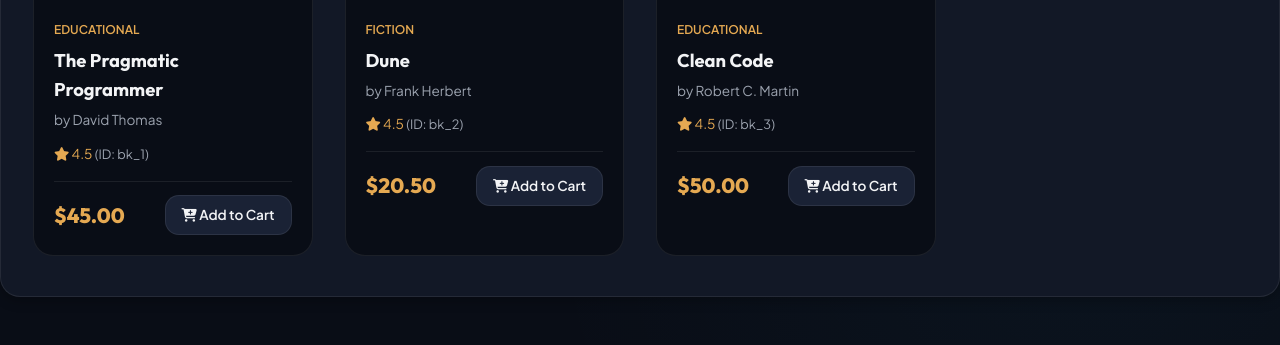
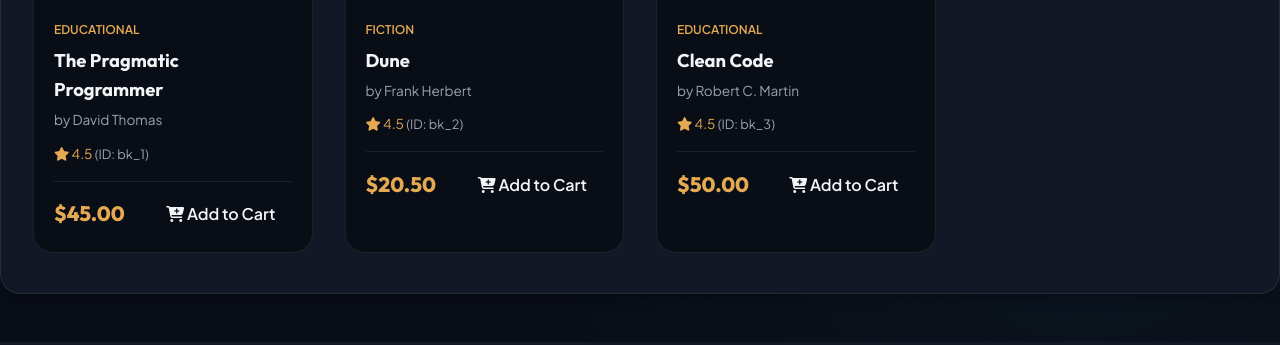
Before and after one commit to Mavitha/OnlineBookStore, a PHP site: page /book-catalogue.php in a window 1280 px wide. Shown: the part 661-1006 px from the top of the page. Run offline with PHP 8.4, Linux system fonts and the light colour scheme; data comes from the database, SQL or seed files in the repository.

Commit message:
final check 5

```diff
--- a/fronend/book-catalogue.php
+++ b/fronend/book-catalogue.php
@@ -45,7 +45,7 @@ try {
       </a>
     </div>
     <div>
-      <a href="admin.html" style="text-decoration: none; font-size: 1.1rem; color: inherit;">
+      <a href="login.php" style="text-decoration: none; font-size: 1.1rem; color: inherit;">
         <i class="fa-solid fa-right-to-bracket"></i> Sign In
       </a>
     </div>
@@ -116,7 +116,10 @@ try {
               </div>
               <div class="book-footer">
                 <span class="book-price">$<?= number_format($book['price'], 2) ?></span>
-                <a href="user-dashboard.html#cart" class="add-cart-btn"><i class="fa-solid fa-cart-plus"></i> Add to Cart</a>
+                <button onclick="addToCart(<?= $book['id'] ?>, '<?= htmlspecialchars(addslashes($book['title'])) ?>', <?= $book['price'] ?>)" class="add-cart-btn" style="border:none; cursor:pointer; background: transparent; font-family: inherit; font-size: inherit; color: var(--text-main);">
+                      <i class="fa-solid fa-cart-plus"></i> Add to Cart
+                    </button>
+
               </div>
             </div>
           </article>
```
